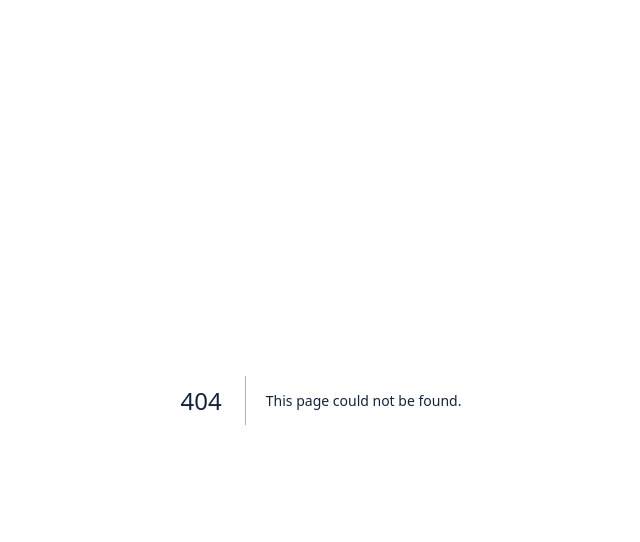
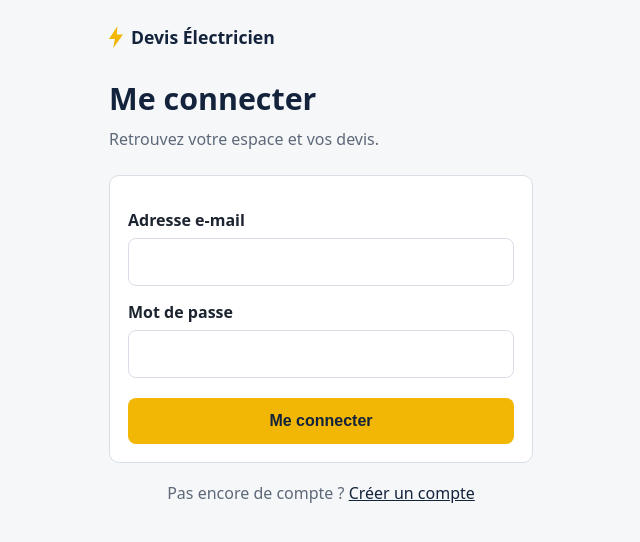
Before and after one commit to electplateweb-ship-it/Platf-devis-electro-, a Next.js app: page /connexion in a window 1280 px wide. Before the commit this address had no page. Shown: the top 542 px of the page, without its empty margins (319-959 px from the left). Built offline with nearby package versions, Linux system fonts and the light colour scheme; no server answers.

Commit message:
Create page.js

```diff
--- /dev/null
+++ b/app/connexion/page.js
@@ -0,0 +1,59 @@
+"use client";
+
+import { useState } from "react";
+import Link from "next/link";
+import { useRouter } from "next/navigation";
+import { supabase } from "../../lib/supabase";
+
+export default function Connexion() {
+  const router = useRouter();
+  const [email, setEmail] = useState("");
+  const [motdepasse, setMotdepasse] = useState("");
+  const [erreur, setErreur] = useState("");
+  const [chargement, setChargement] = useState(false);
+
+  async function envoyer(e) {
+    e.preventDefault();
+    setErreur("");
+    setChargement(true);
+    const { error } = await supabase.auth.signInWithPassword({
+      email: email.trim(),
+      password: motdepasse,
+    });
+    setChargement(false);
+
+    if (error) {
+      setErreur("E-mail ou mot de passe incorrect.");
+      return;
+    }
+    router.push("/tableau-de-bord");
+  }
+
+  return (
+    <main className="page">
+      <Link href="/" className="marque">Devis Électricien</Link>
+      <h1>Me connecter</h1>
+      <p className="sous-titre">Retrouvez votre espace et vos devis.</p>
+
+      <form onSubmit={envoyer} className="carte">
+        <label htmlFor="email">Adresse e-mail</label>
+        <input id="email" type="email" required autoComplete="email"
+          value={email} onChange={(e) => setEmail(e.target.value)} />
+
+        <label htmlFor="mdp">Mot de passe</label>
+        <input id="mdp" type="password" required autoComplete="current-password"
+          value={motdepasse} onChange={(e) => setMotdepasse(e.target.value)} />
+
+        <button className="bouton" type="submit" disabled={chargement}>
+          {chargement ? "Connexion…" : "Me connecter"}
+        </button>
+
+        {erreur && <div className="message erreur">{erreur}</div>}
+      </form>
+
+      <p className="lien-bas">
+        Pas encore de compte ? <Link href="/inscription">Créer un compte</Link>
+      </p>
+    </main>
+  );
+  }
```
